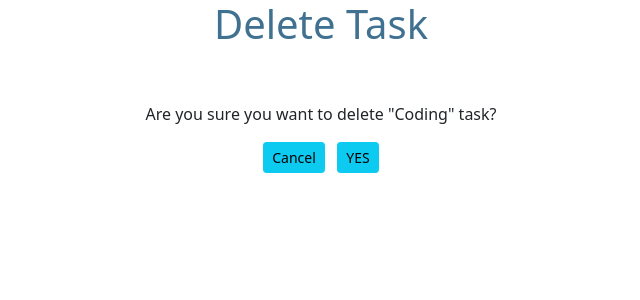
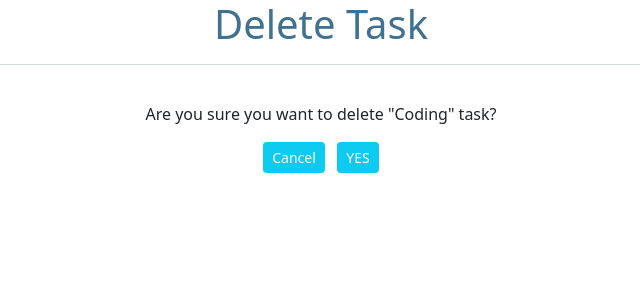
Before and after one commit to obaid147/TaskManagement, a Django app: page /delete/1/ in a window 1280 px wide. Shown: the top 300 px of the page, without its empty margins (319-959 px from the left). Run offline with Django 3.2, Linux system fonts and the light colour scheme; data comes from the database, SQL or seed files in the repository.

Commit message:
styling changes

```diff
--- a/TaskManagement/TaskApp/templates/TaskApp/delete.html
+++ b/TaskManagement/TaskApp/templates/TaskApp/delete.html
@@ -23,20 +23,22 @@
 <center>
     {% comment %} Heading {% endcomment %}
     {% if heading %}
-        <h1>{{ heading }}</h1>
+        <h1>
+            {{ heading }} <hr />
+        </h1>
     {% else %}
-        TASK-UPDATE
+        TASK-UPDATE <hr />
     {% endif %}
 <br>
 
 {% comment %} form here {% endcomment %}
-<p class="card-text">Are you sure you want to delete "{{task}}" task?</p>
 
-<form action="" method="post">
-    {% csrf_token %}
-    <a href="{% url 'index' %}" class="btn btn-info btn-sm">Cancel</a> &nbsp;
-    <input type="submit" value="YES" class="btn btn-info btn-sm">
-</form>
+        <p class="font-weight-normal">Are you sure you want to delete "{{task}}" task?</p>
+        <form action="" method="post">
+            {% csrf_token %}
+            <a href="{% url 'index' %}" class="btn btn-info btn-sm text-white">Cancel</a> &nbsp;
+            <input type="submit" value="YES" class="btn btn-info btn-sm text-white">
+        </form>
 
 </center>
 
```
